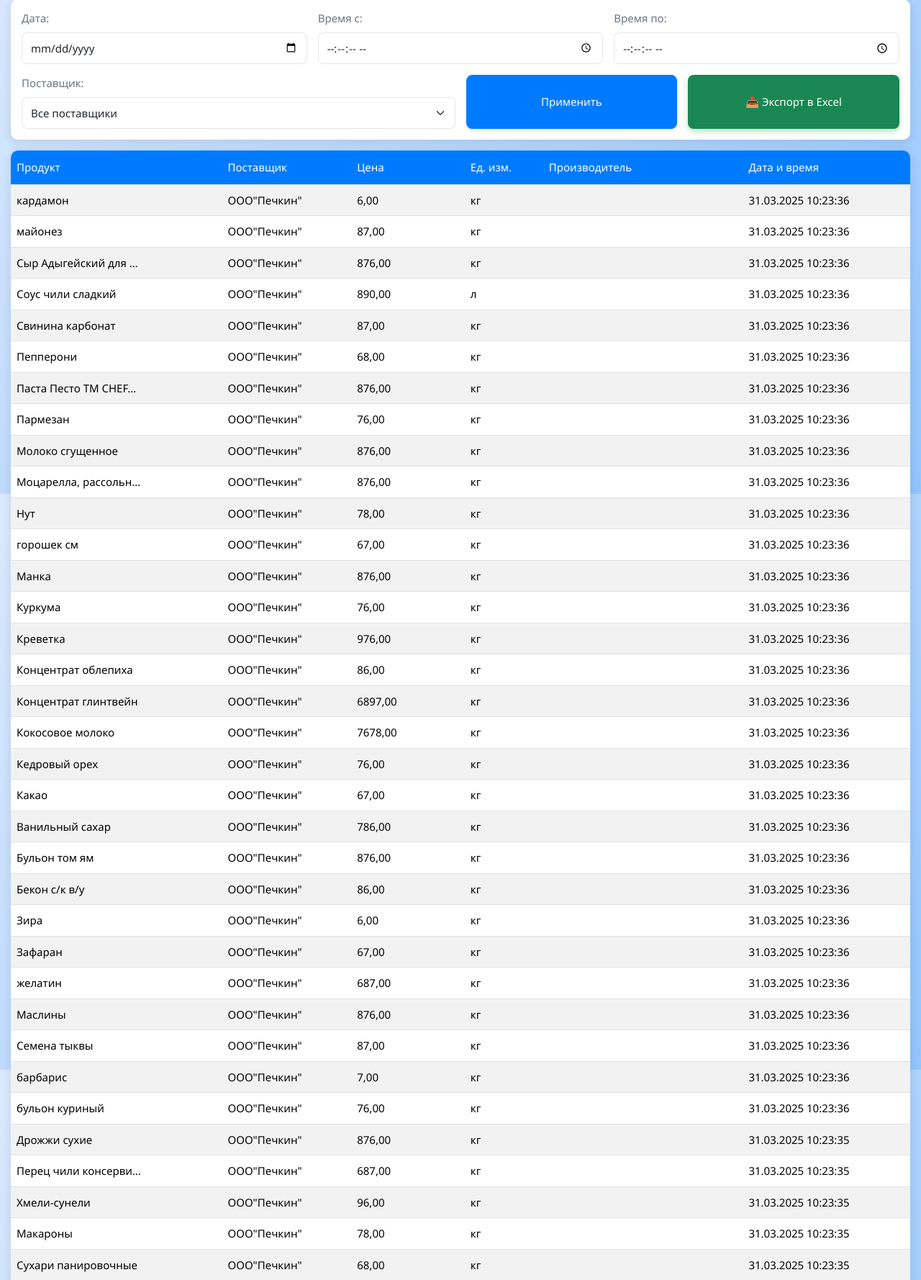
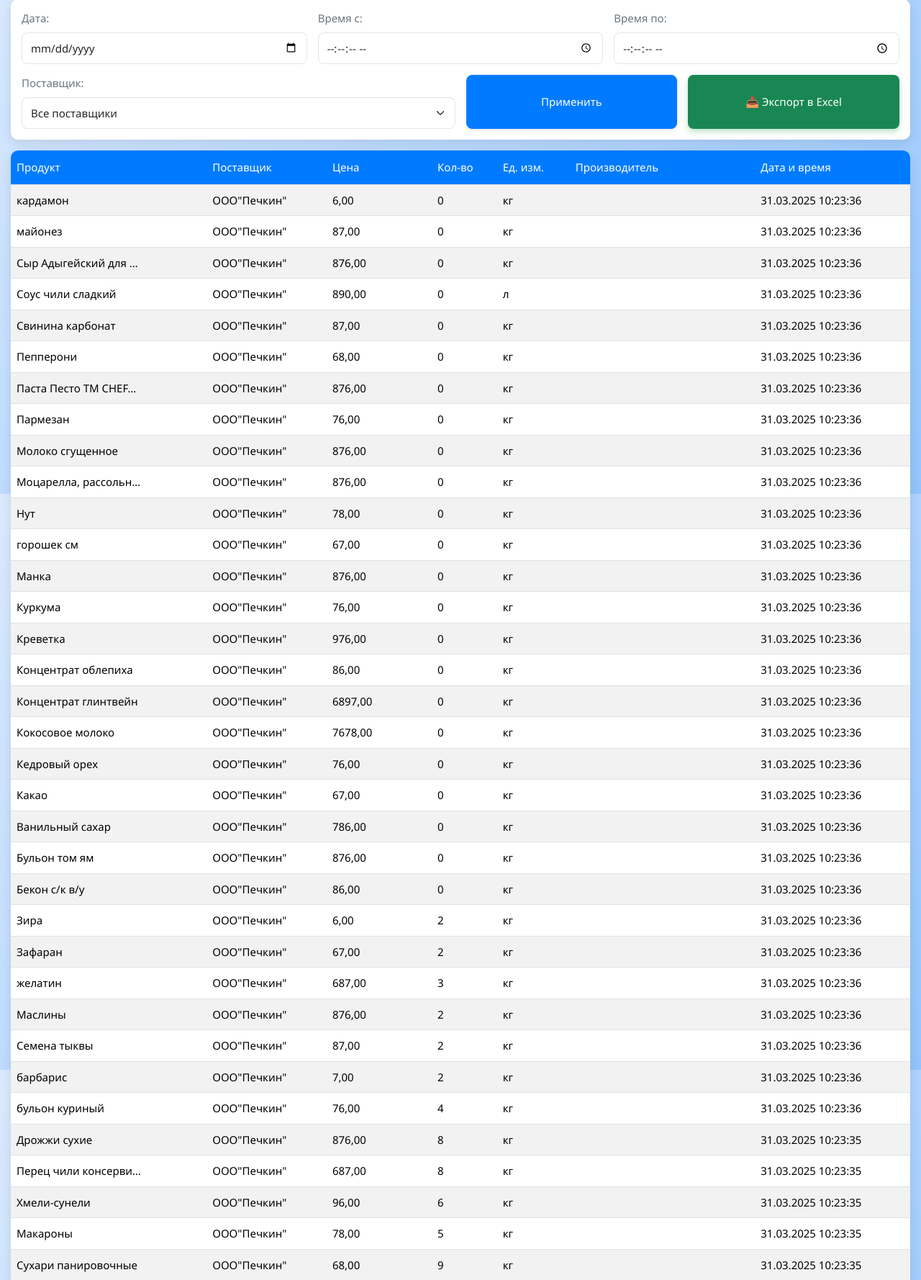
Before and after one commit to LennyLEMON06/suppliers, a Django app: page /prices/ in a window 1280 px wide. Shown: the part 114-1892 px from the top of the page at 72% size. Run offline with Django 5.2, Linux system fonts and the light colour scheme; a user stored in the database is signed in; data comes from the database, SQL or seed files in the repository; both versions use the stored data as it was after the commit; some libraries are stand-ins or nearby versions.

Commit message:
теперь в таблице фильтров отображается ед.изм и кол-во

```diff
--- a/procurement_service/procurement/templates/price_list.html
+++ b/procurement_service/procurement/templates/price_list.html
@@ -394,6 +394,7 @@
                         <th>Продукт</th>
                         <th>Поставщик</th>
                         <th>Цена</th>
+                        <th>Кол-во</th>
                         <th>Ед. изм.</th>
                         <th class="d-none d-sm-table-cell">Производитель</th>
                         <th class="d-none d-md-table-cell">Дата и время</th>
@@ -405,6 +406,7 @@
                         <td>{{ price.product.name|truncatechars:20 }}</td>
                         <td>{{ price.supplier.name|truncatechars:20 }}</td>
                         <td>{{ price.price }}</td>
+                        <td>{{ price.product.quantity }}</td>
                         <td>{{ price.product.unit }}</td>
                         <td class="d-none d-sm-table-cell">{{ price.manufacturer|truncatechars:20 }}</td>
                         <td class="d-none d-md-table-cell">{{ price.date_added|date:"d.m.Y H:i:s" }}</td>
--- a/procurement_service/procurement/views.py
+++ b/procurement_service/procurement/views.py
@@ -11,7 +11,7 @@ import openpyxl
 from django.http import HttpResponse, HttpResponseForbidden
 from django.utils import timezone  # Для работы с часовыми поясами
 from openpyxl.utils import get_column_letter
-from openpyxl.styles import PatternFill, Alignment, Border, Side
+from openpyxl.styles import PatternFill, Alignment, Border, Side, Font
 from decimal import Decimal, InvalidOperation
 from django.contrib import messages
 from django.http import JsonResponse
@@ -437,27 +437,36 @@ def price_list(request):
 
 @login_required
 def export_prices_to_excel(request):
+    # Получаем параметры фильтрации
     date_str = request.GET.get('date')
     supplier_id = request.GET.get('supplier')
 
-    prices = Price.objects.all()
+    # Получаем данные с фильтрацией
+    prices = Price.objects.select_related('product', 'supplier').all()
+
     if date_str:
         try:
             selected_date = datetime.strptime(date_str, '%Y-%m-%d').date()
             prices = prices.filter(date_added__date=selected_date)
         except ValueError:
             pass
+
     if supplier_id:
         prices = prices.filter(supplier_id=supplier_id)
 
+    # Создаем Excel-файл
     workbook = openpyxl.Workbook()
     sheet = workbook.active
     sheet.title = "Цены"
+
+    # Настройка страницы
     sheet.page_setup.orientation = sheet.ORIENTATION_LANDSCAPE
     sheet.page_setup.fitToPage = True
     sheet.page_setup.fitToWidth = 1
-    sheet.page_setup.fitToHeight = 0
 
+    # Стили для ячеек
+    header_font = Font(bold=True, color="FFFFFF")
+    header_fill = PatternFill(start_color="007bff", fill_type="solid")
     border = Border(
         left=Side(style='thin'),
         right=Side(style='thin'),
@@ -465,37 +474,64 @@ def export_prices_to_excel(request):
         bottom=Side(style='thin')
     )
 
-    headers = ["Продукт", "Поставщик", "Цена", "Производитель", "Дата добавления"]
+    # Заголовки (соответствуют HTML-таблице)
+    headers = [
+        "Продукт",
+        "Поставщик",
+        "Цена",
+        "Кол-во",
+        "Ед. изм.",
+        "Производитель",
+        "Дата и время"
+    ]
     sheet.append(headers)
 
+    # Применяем стили к заголовкам
+    for cell in sheet[1]:
+        cell.font = header_font
+        cell.fill = header_fill
+        cell.border = border
+
+    # Заполняем данными
     for price in prices:
         row = [
-            price.product.name,
-            price.supplier.name,
-            price.price,
-            price.manufacturer,
-            timezone.localtime(price.date_added).strftime("%Y-%m-%d %H:%M")
+            str(price.product.name)[:20],  # Обрезаем до 20 символов как truncatechars
+            str(price.supplier.name)[:20],
+            float(price.price),  # Преобразуем Decimal к float для Excel
+            int(price.product.quantity) if price.product.quantity else 0,
+            str(price.product.unit),
+            str(price.manufacturer)[:20] if price.manufacturer else "",
+            timezone.localtime(price.date_added).strftime("%d.%m.%Y %H:%M:%S")  # Формат как в HTML
         ]
         sheet.append(row)
 
-    for row in sheet.iter_rows():
+    # Применяем стили к данным
+    for row in sheet.iter_rows(min_row=2):
         for cell in row:
             cell.border = border
-            cell.alignment = Alignment(horizontal="left", vertical="center", wrap_text=True)
+            cell.alignment = Alignment(horizontal="left", vertical="center")
 
-    for col_num, column_cells in enumerate(sheet.columns, start=1):
-        max_length = 0
-        column_letter = get_column_letter(col_num)
-        for cell in column_cells:
-            if cell.value:
-                max_length = max(max_length, len(str(cell.value)))
-        sheet.column_dimensions[column_letter].width = max_length + 2
+        # Форматирование числовых полей
+        row[2].number_format = '#,##0.00'  # Формат цены с 2 знаками после запятой
+        row[3].number_format = '0'  # Целое число для количества
 
-    current_date = datetime.now().strftime("%Y-%m-%d")
-    filename = f"prices_{current_date}.xlsx"
+    # Автоподбор ширины колонок
+    for col in sheet.columns:
+        max_length = max(
+            len(str(cell.value)) if cell.value else 0
+            for cell in col
+        )
+        column_letter = col[0].column_letter
+        sheet.column_dimensions[column_letter].width = min(max_length + 2, 30)  # Ограничение максимальной ширины
 
-    response = HttpResponse(content_type="application/vnd.openxmlformats-officedocument.spreadsheetml.sheet")
-    response["Content-Disposition"] = f'attachment; filename="{filename}"'
+    # Формируем имя файла
+    filename = f"prices_{datetime.now().strftime('%Y-%m-%d_%H-%M')}.xlsx"
+
+    # Создаем HTTP-ответ
+    response = HttpResponse(
+        content_type='application/vnd.openxmlformats-officedocument.spreadsheetml.sheet',
+        headers={'Content-Disposition': f'attachment; filename="{filename}"'},
+    )
     workbook.save(response)
 
     return response
```
Also changed, not shown: procurement_service/db.sqlite3.
